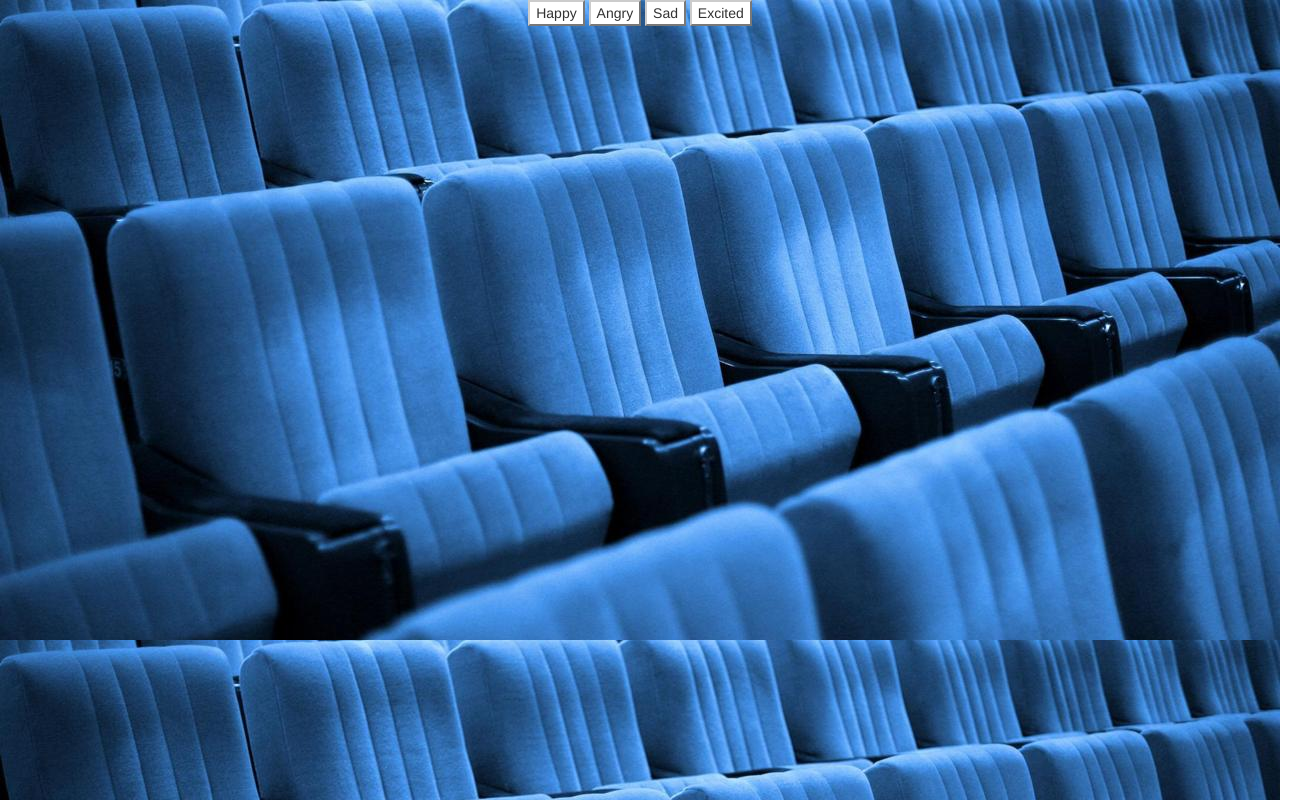
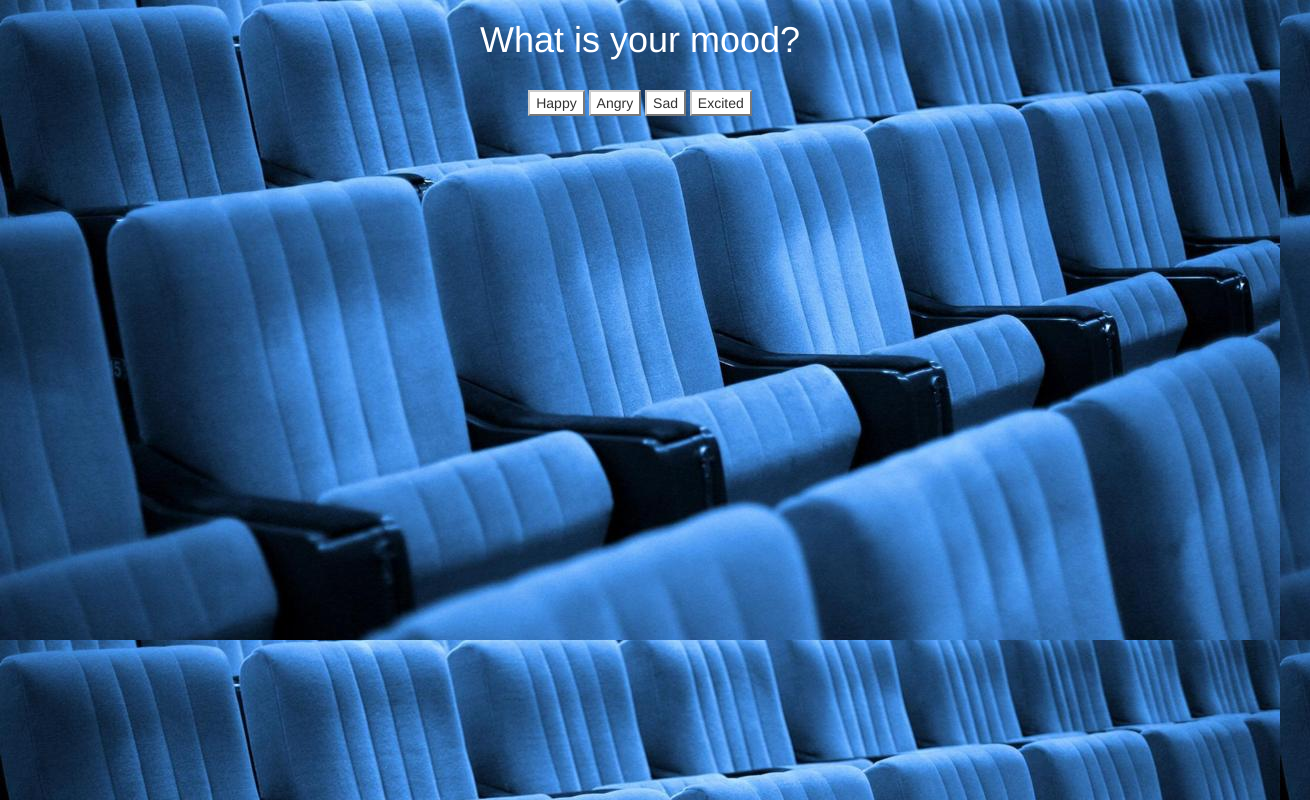
Before and after one commit to supermancbs/MillennialWatch, a plain HTML site: page index.html in a window 1280 px wide. Both pictures are taken after a click on the button "Babyboomer?". Shown: the whole page, 1310 px wide, since content can reach past the window. Drawn offline with Linux system fonts and the light colour scheme.

```diff
--- a/App/Controllers/userController.js
+++ b/App/Controllers/userController.js
@@ -3,8 +3,11 @@
   store.populateMood = []
   store.user = []
   store.populateAge = button.value
-  $('#generation').fadeOut("slow");return false;
-  getMood()
+  $('#generation').fadeOut("slow")
+  var source = moodTemplate();
+  var template = Handlebars.compile(source)
+  $('#mood').empty()
+  $('#mood').append(template)
 }
 
 function getMood(){
--- a/App/Views/views.js
+++ b/App/Views/views.js
@@ -0,0 +1,13 @@
+function moodTemplate() {
+    let template = `<div id="mood" class="row text-center">
+    <h1>What is your mood? </h1>
+    <br>
+    <div class="row">
+      <button class="btn-default" onclick="getMood();return false;" type="submit" value="happy">Happy</button>
+        <button class="btn-default" onclick="getMood();return false;" type="submit" value="angry">Angry</button>
+        <button class="btn-default" onclick="getMood();return false;" type="submit" value="sad">Sad</button>
+        <button class="btn-default" onclick="getMood();return false;" type="submit" value="excited">Excited</button>
+      </div>
+  </div>`
+    return template
+}
--- a/index.html
+++ b/index.html
@@ -8,6 +8,7 @@
     <link rel="stylesheet" type="text/css" href="resources/style.css">
     <script src="resources/handlebars-v4.0.5.js"></script>
     <script src="resources/bootstrap/dist/js/bootstrap.min.js"></script>
+    <script src="App/Views/views.js"></script>
     <script src="App/Adapter/adapter.js"></script>
     <script src="App/Controllers/userController.js"></script>
 </head>
@@ -20,12 +21,9 @@
       <button class="btn-default" onclick="getAge(this);return false;" type="submit" value="2005">Generation Z?</button>
 
   </div>
-    <form id="mood" class="text-center" onsubmit="getMood();return false;">
-        <button class="btn-default" type="submit" value="happy">Happy</button>
-        <button class="btn-default" type="submit" value="angry">Angry</button>
-        <button class="btn-default" type="submit" value="sad">Sad</button>
-        <button class="btn-default" type="submit" value="excited">Excited</button>
-    </form>
+   <div id="mood" class="text-center">
+
+   <div/>
   </div>
 </body>
 
```
